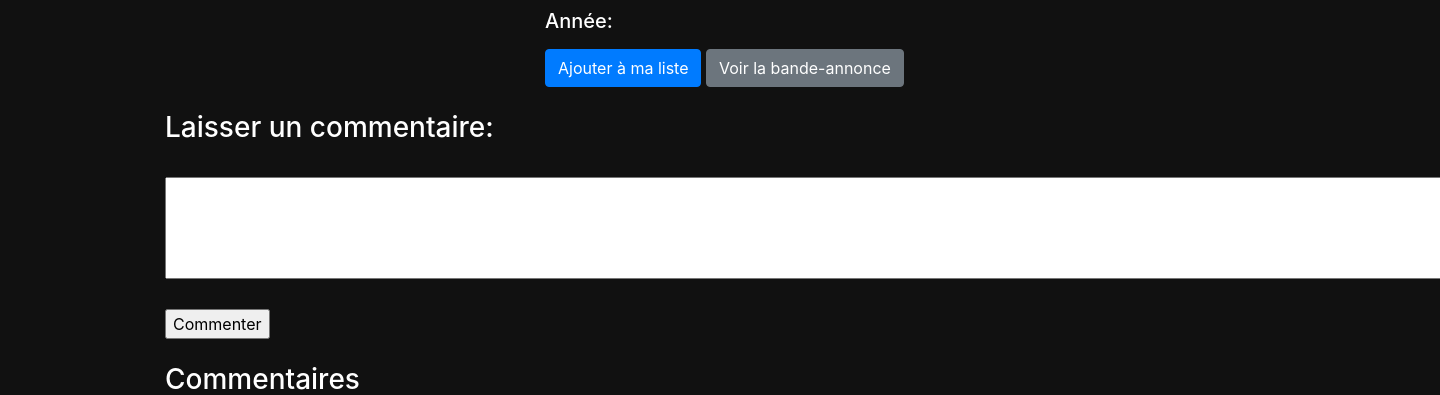
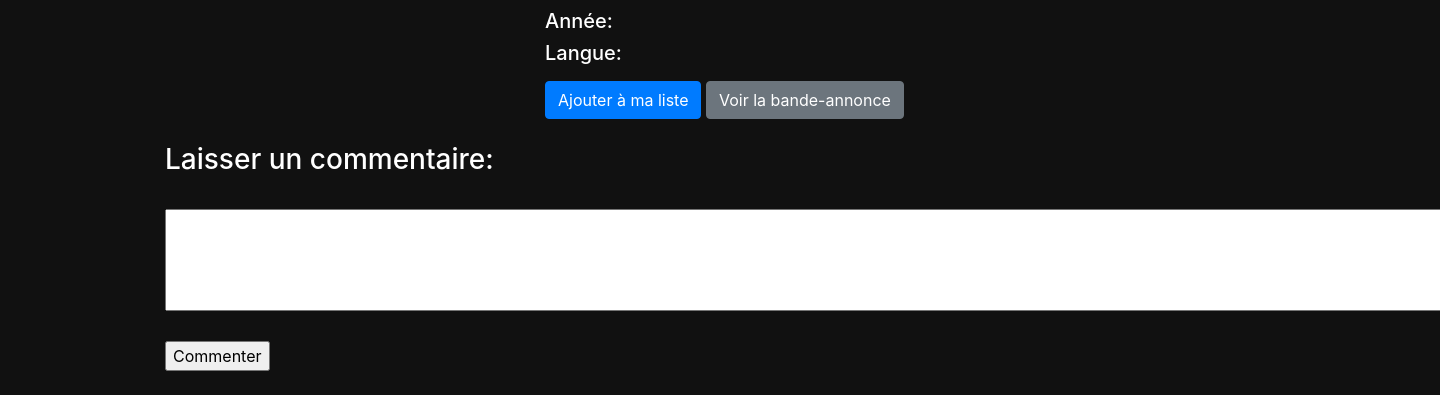
Before and after one commit to NateGithub9/Becode-Getflix-project-Sarah-Steven-Sanjay-Nate-, a PHP site: page /seriesdetails.php in a window 1440 px wide; the page is wider, and only the part inside the window is pictured. Shown: the part 123-518 px from the top of that part. Run offline with PHP 8.4, Linux system fonts and the light colour scheme; some libraries are stand-ins or nearby versions.

Commit message:
ajout div langue

```diff
--- a/seriesdetails.php
+++ b/seriesdetails.php
@@ -61,6 +61,11 @@
 
                             </h5>
                         </div>
+                        <div class="language">
+                            <h5>Langue:
+
+                            </h5>
+                        </div>
                         <div class="description">
                             <p>
 
```
